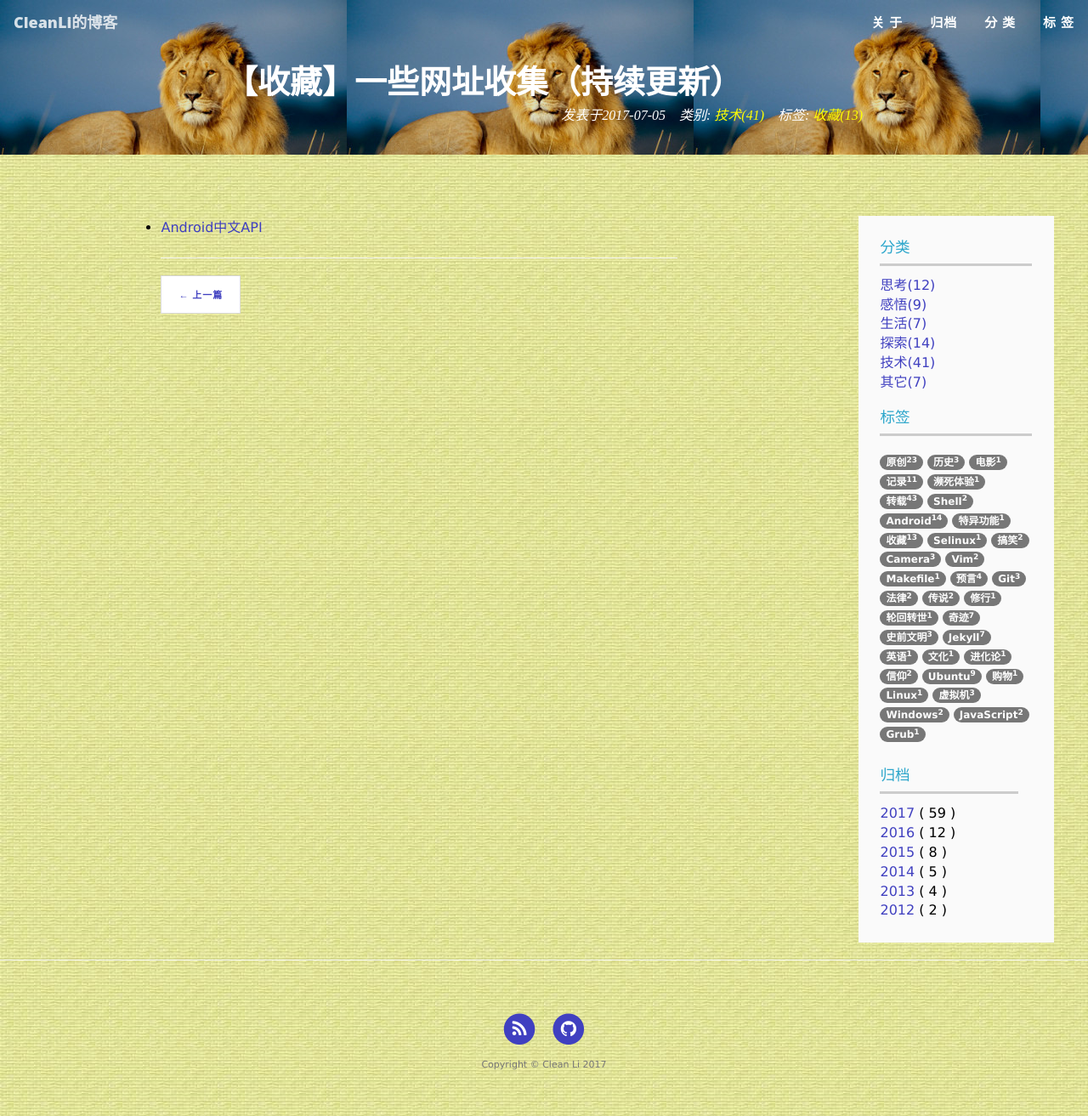
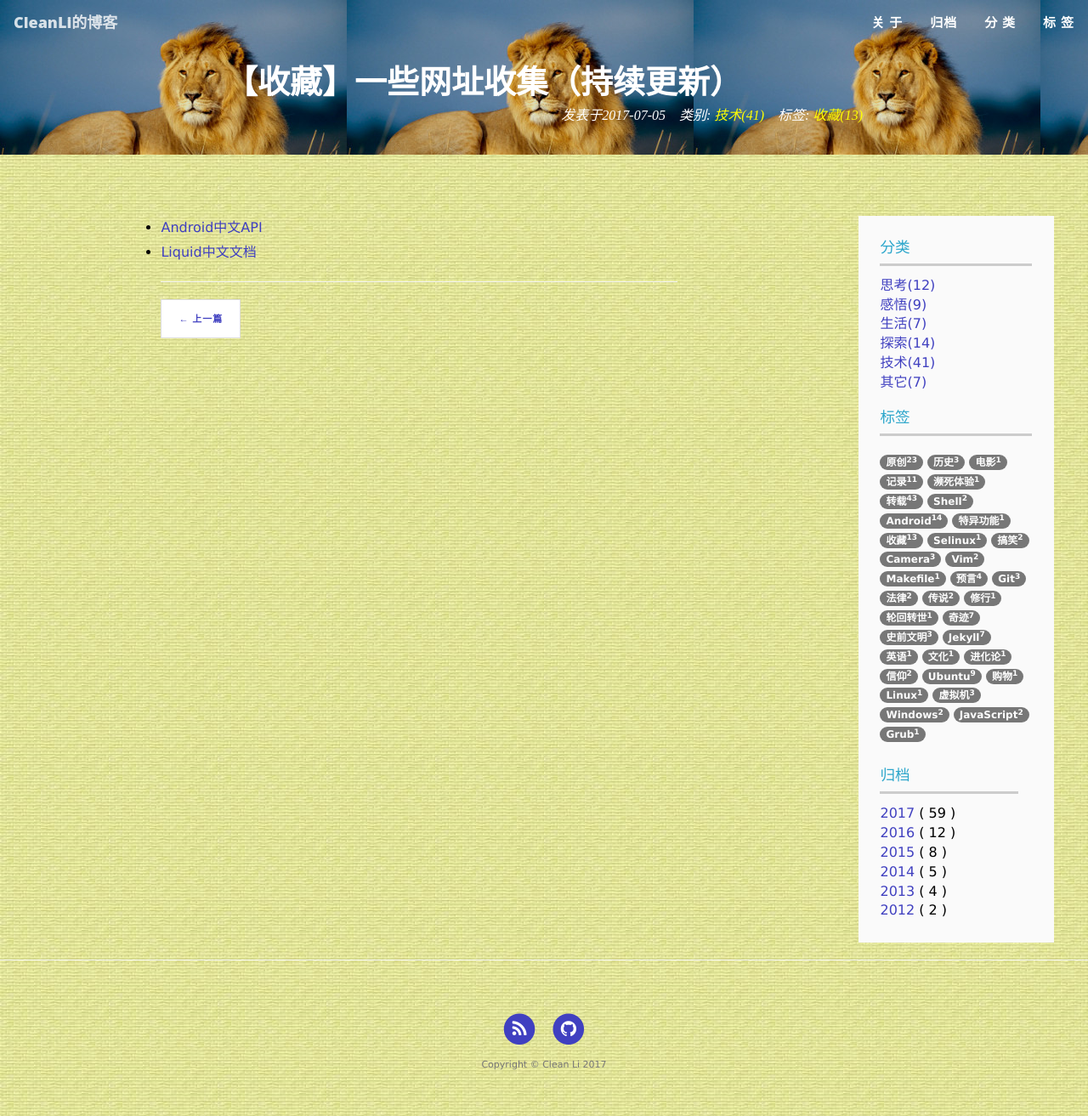
Before and after one commit to cleanli/cleanhome, a Jekyll site: the page built from _posts/2017-07-05-Websites_collecting.md, in a window 1280 px wide. Shown: the whole page at 85% size. Built offline with Jekyll 4.4.1, drawn with Linux system fonts in a browser that asks for light colours.

Commit message:
add liquid website

```diff
--- a/_posts/2017-07-05-Websites_collecting.md
+++ b/_posts/2017-07-05-Websites_collecting.md
@@ -6,3 +6,4 @@ categories: 技术
 tags: ["收藏"]
 ---
 - [Android中文API](http://www.android-doc.com/index.html)
+- [Liquid中文文档](https://liquid.bootcss.com)
```
